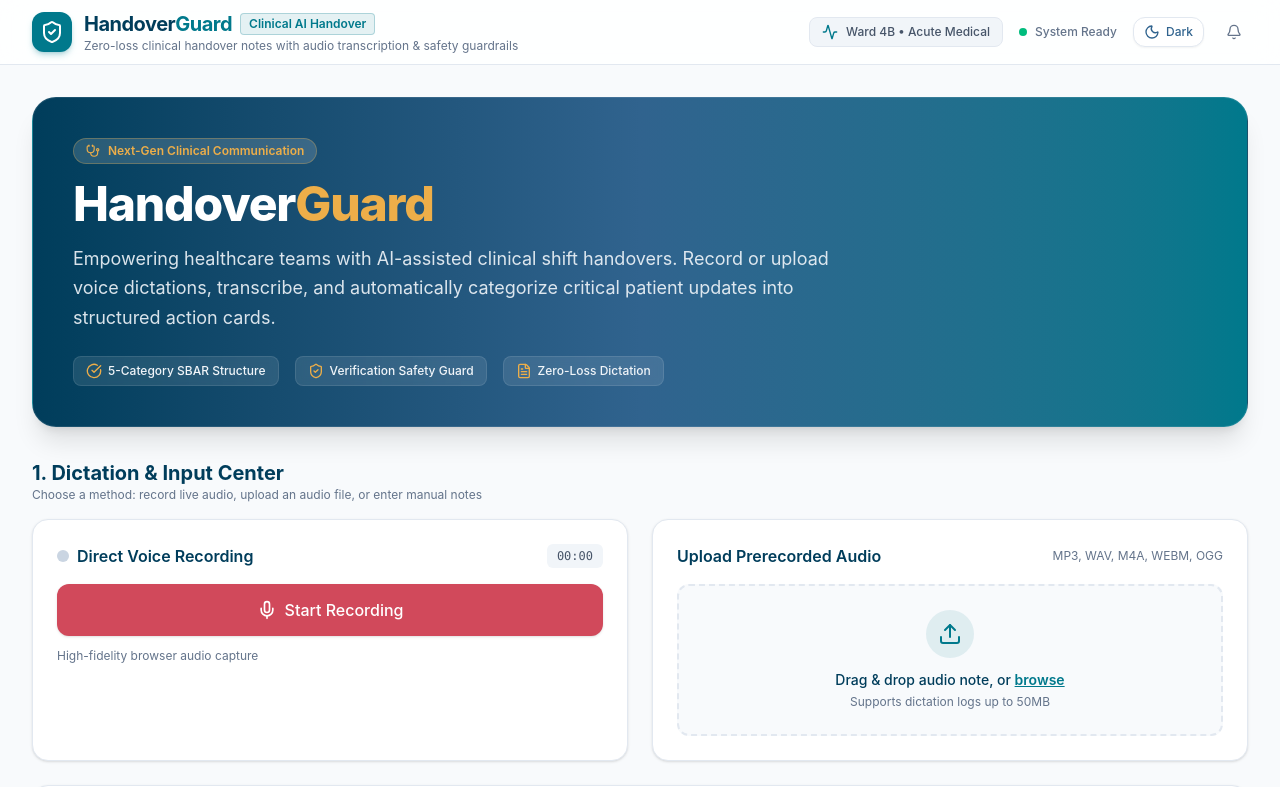
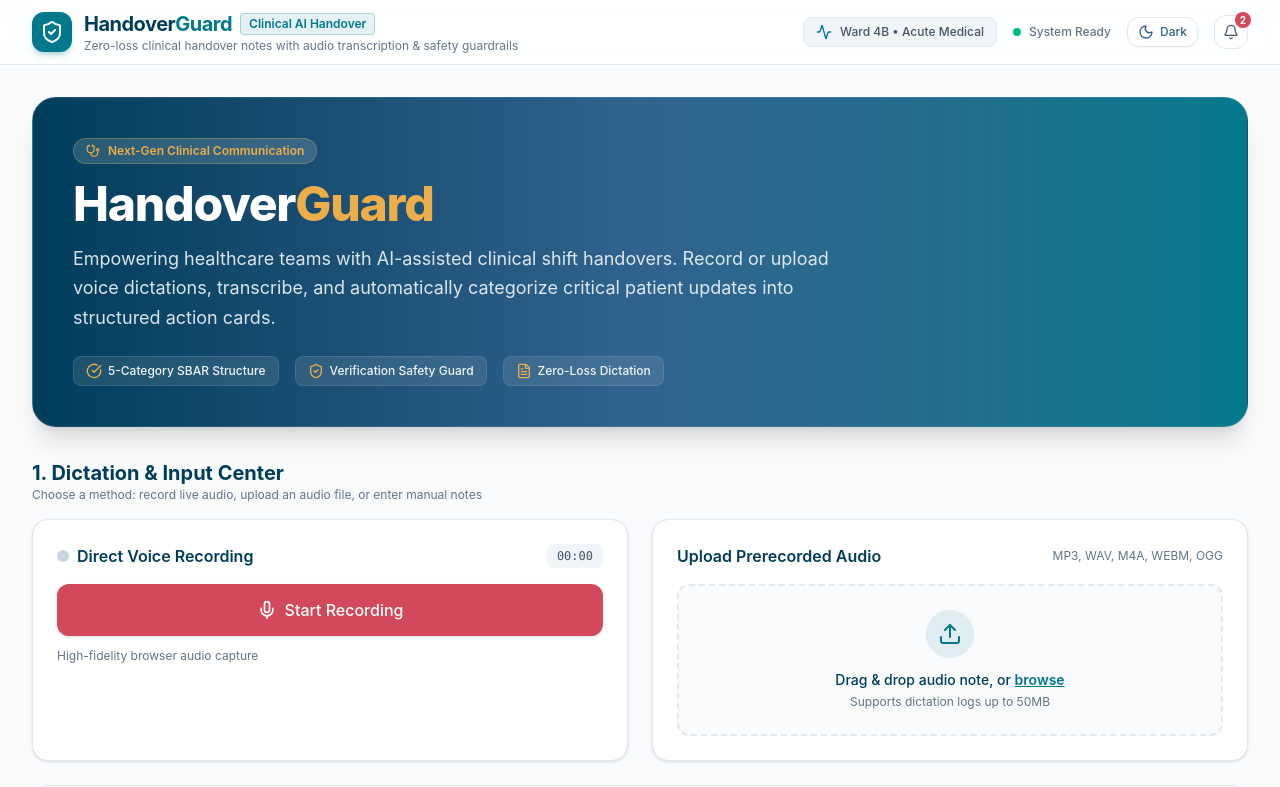
Before and after one commit to takshnayaknagar/HandoverGuard, a React (Vite) app: page / in a window 1280 px wide. Shown: the top 787 px of the page. Built offline with nearby package versions, Linux system fonts and the light colour scheme.

Commit message:
Revised Labels and Notification bar

```diff
--- a/src/App.tsx
+++ b/src/App.tsx
@@ -336,8 +336,6 @@ export const App: React.FC = () => {
             <span>Clinical Continuity & Patient Safety System</span>
           </div>
           <div className="flex items-center gap-4 text-[var(--text-muted)]">
-            <span>Person 1: Frontend & UI</span>
-            <span>•</span>
             <span>Theme: {isDark ? 'Dark Mode' : 'Light Mode'}</span>
           </div>
         </div>
--- a/src/components/Header.tsx
+++ b/src/components/Header.tsx
@@ -1,12 +1,95 @@
-import React from 'react';
-import { ShieldCheck, Activity, Bell, Sun, Moon } from 'lucide-react';
+import React, { useState, useRef, useEffect } from 'react';
+import { ShieldCheck, Activity, Bell, Sun, Moon, CheckCheck, Info, AlertTriangle, X } from 'lucide-react';
 
 interface HeaderProps {
   isDark: boolean;
   onToggleTheme: () => void;
 }
 
+interface NotificationItem {
+  id: string;
+  title: string;
+  message: string;
+  time: string;
+  type: 'info' | 'warning' | 'success';
+  read: boolean;
+}
+
+const INITIAL_NOTIFICATIONS: NotificationItem[] = [
+  {
+    id: 'notif-1',
+    title: 'Ward 4B Handover Due',
+    message: 'Evening shift handover begins in 15 mins. Please ensure all audio dictations are submitted.',
+    time: '5m ago',
+    type: 'warning',
+    read: false,
+  },
+  {
+    id: 'notif-2',
+    title: 'Troponin Lab Available',
+    message: 'Pathology has uploaded cardiac enzyme panel for Bed 12 (John Doe).',
+    time: '20m ago',
+    type: 'info',
+    read: false,
+  },
+  {
+    id: 'notif-3',
+    title: 'AI Verification System Ready',
+    message: 'ISBAR v2.4 clinical guardrail protocols synced successfully with hospital registry.',
+    time: '1h ago',
+    type: 'success',
+    read: true,
+  },
+];
+
 export const Header: React.FC<HeaderProps> = ({ isDark, onToggleTheme }) => {
+  const [notifications, setNotifications] = useState<NotificationItem[]>(INITIAL_NOTIFICATIONS);
+  const [isOpen, setIsOpen] = useState(false);
+  const dropdownRef = useRef<HTMLDivElement>(null);
+
+  const unreadCount = notifications.filter((n) => !n.read).length;
+
+  const markAllAsRead = () => {
+    setNotifications((prev) => prev.map((n) => ({ ...n, read: true })));
+  };
+
+  const markAsRead = (id: string) => {
+    setNotifications((prev) =>
+      prev.map((n) => (n.id === id ? { ...n, read: true } : n))
+    );
+  };
+
+  const removeNotification = (id: string, e: React.MouseEvent) => {
+    e.stopPropagation();
+    setNotifications((prev) => prev.filter((n) => n.id !== id));
+  };
+
+  // Close dropdown when clicking outside
+  useEffect(() => {
+    const handleClickOutside = (event: MouseEvent) => {
+      if (dropdownRef.current && !dropdownRef.current.contains(event.target as Node)) {
+        setIsOpen(false);
+      }
+    };
+    if (isOpen) {
+      document.addEventListener('mousedown', handleClickOutside);
+    }
+    return () => {
+      document.removeEventListener('mousedown', handleClickOutside);
+    };
+  }, [isOpen]);
+
+  const getIcon = (type: NotificationItem['type']) => {
+    switch (type) {
+      case 'warning':
+        return <AlertTriangle className="w-4 h-4 text-[#edae49] shrink-0" />;
+      case 'success':
+        return <CheckCheck className="w-4 h-4 text-emerald-500 shrink-0" />;
+      default:
+        return <Info className="w-4 h-4 text-[#00798c] dark:text-[#38bdf8] shrink-0" />;
+    }
+  };
+
   return (
     <header className="sticky top-0 z-40 bg-[var(--nav-bg)] backdrop-blur-md border-b border-[var(--border-main)] transition-colors duration-200">
       <div className="max-w-7xl mx-auto px-4 sm:px-6 lg:px-8 h-16 flex items-center justify-between">
@@ -30,7 +113,7 @@ export const Header: React.FC<HeaderProps> = ({ isDark, onToggleTheme }) => {
           </div>
         </div>
 
-        {/* Status / Shift indicator & Dark/Light Toggle */}
+        {/* Status / Shift indicator, Dark/Light Toggle & Functional Notifications */}
         <div className="flex items-center gap-3 sm:gap-4 text-sm">
           <div className="hidden md:flex items-center gap-2 px-3 py-1.5 rounded-lg bg-[var(--bg-card-muted)] text-[var(--text-secondary)] border border-[var(--border-main)]">
             <Activity className="w-4 h-4 text-[#00798c] dark:text-[#38bdf8] animate-pulse" />
@@ -63,13 +146,95 @@ export const Header: React.FC<HeaderProps> = ({ isDark, onToggleTheme }) => {
             )}
           </button>
 
+          {/* Notification Dropdown Container */}
+          <div className="relative" ref={dropdownRef}>
             <button
               type="button"
-            className="p-1.5 rounded-lg hover:bg-[var(--bg-card-muted)] text-[var(--text-muted)] transition-colors"
+              onClick={() => setIsOpen((prev) => !prev)}
+              aria-label="Clinical Notifications"
+              className={`relative p-2 rounded-xl border border-[var(--border-main)] bg-[var(--bg-card)] hover:bg-[var(--bg-card-muted)] text-[var(--text-secondary)] transition-all cursor-pointer ${
+                isOpen ? 'ring-2 ring-[#00798c]/30 border-[#00798c]' : ''
+              }`}
               title="Notifications"
             >
               <Bell className="w-4 h-4" />
+              {unreadCount > 0 && (
+                <span className="absolute -top-1 -right-1 flex h-4 min-w-[16px] px-1 items-center justify-center rounded-full bg-[#d1495b] text-[10px] font-bold text-white shadow-xs">
+                  {unreadCount}
+                </span>
+              )}
             </button>
+
+            {/* Notification Popover Panel */}
+            {isOpen && (
+              <div className="absolute right-0 mt-2 w-80 sm:w-96 rounded-2xl bg-[var(--bg-card)] border border-[var(--border-card)] shadow-xl z-50 overflow-hidden animate-in fade-in slide-in-from-top-2 duration-150">
+                <div className="px-4 py-3 border-b border-[var(--border-main)] flex items-center justify-between bg-[var(--bg-card-muted)]">
+                  <div className="flex items-center gap-2">
+                    <span className="font-semibold text-xs text-[var(--text-primary)]">Clinical Alerts</span>
+                    {unreadCount > 0 && (
+                      <span className="px-1.5 py-0.2 rounded-full text-[10px] font-bold bg-[#d1495b]/15 text-[#d1495b]">
+                        {unreadCount} new
+                      </span>
+                    )}
+                  </div>
+                  {unreadCount > 0 && (
+                    <button
+                      type="button"
+                      onClick={markAllAsRead}
+                      className="text-[11px] font-medium text-[#00798c] dark:text-[#38bdf8] hover:underline cursor-pointer"
+                    >
+                      Mark all read
+                    </button>
+                  )}
+                </div>
+
+                <div className="max-h-80 overflow-y-auto divide-y divide-[var(--border-main)]">
+                  {notifications.length === 0 ? (
+                    <div className="py-8 text-center text-xs text-[var(--text-muted)] italic">
+                      No notifications right now
+                    </div>
+                  ) : (
+                    notifications.map((item) => (
+                      <div
+                        key={item.id}
+                        onClick={() => markAsRead(item.id)}
+                        className={`p-3.5 flex items-start gap-3 hover:bg-[var(--bg-card-muted)]/60 cursor-pointer transition-colors ${
+                          !item.read ? 'bg-[#00798c]/5' : ''
+                        }`}
+                      >
+                        <div className="mt-0.5">{getIcon(item.type)}</div>
+                        <div className="flex-1 min-w-0">
+                          <div className="flex items-center justify-between gap-1 mb-0.5">
+                            <p className={`text-xs font-semibold truncate ${item.read ? 'text-[var(--text-secondary)]' : 'text-[var(--text-primary)]'}`}>
+                              {item.title}
+                            </p>
+                            <span className="text-[10px] text-[var(--text-muted)] shrink-0 font-mono">
+                              {item.time}
+                            </span>
+                          </div>
+                          <p className="text-[11px] text-[var(--text-secondary)] leading-snug">
+                            {item.message}
+                          </p>
+                        </div>
+                        <button
+                          type="button"
+                          onClick={(e) => removeNotification(item.id, e)}
+                          className="text-[var(--text-muted)] hover:text-[#d1495b] p-0.5 rounded transition-colors"
+                          title="Dismiss"
+                        >
+                          <X className="w-3.5 h-3.5" />
+                        </button>
+                      </div>
+                    ))
+                  )}
+                </div>
+
+                <div className="px-4 py-2 bg-[var(--bg-card-muted)]/50 border-t border-[var(--border-main)] text-center text-[11px] text-[var(--text-muted)]">
+                  Real-time Ward 4B Broadcast Feed
+                </div>
+              </div>
+            )}
+          </div>
         </div>
       </div>
     </header>
```
Lines whose indentation alone changed are shown as unchanged.
